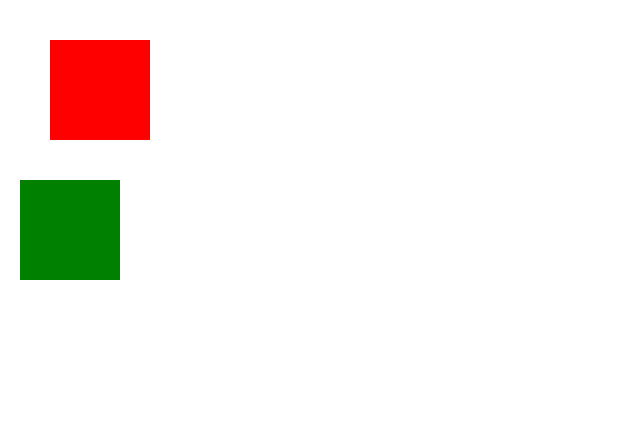
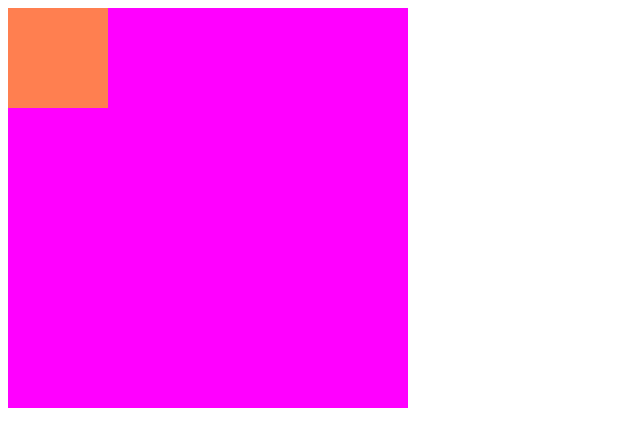
Before and after one commit to sahithbodla/css, a plain HTML site: page index.html in a window 1280 px wide. Shown: the whole page, without its empty margins (0-640 px from the left). Drawn offline with Linux system fonts and the light colour scheme.

Commit message:
Max Height and Max Width

```diff
--- a/index.html
+++ b/index.html
@@ -11,8 +11,6 @@
     <div class="container1">
         <div class="container2">
         </div>
-        <div class="container3">
-        </div>
     </div>
 </body>
 </html>
--- a/styles.css
+++ b/styles.css
@@ -1,24 +1,15 @@
-/* Margin */
-
-* {
-  margin: 0;
-}
+/* Width and Height */
 
 .container1 {
+  background-color: magenta;
   width: 400px;
-  margin: 10px;
+  height: 400px;
 }
 
 .container2 {
-  background-color: red;
-  width: 100px;
-  height: 100px;
-  margin: 10%;
+  background-color: coral;
+  width: 50%;
+  height: 50%;
+  max-width: 100px;
+  max-height: 100px;
 }
-
-.container3 {
-  background-color: green;
-  width: 100px;
-  height: 100px;
-  margin: inherit;
-}
```
